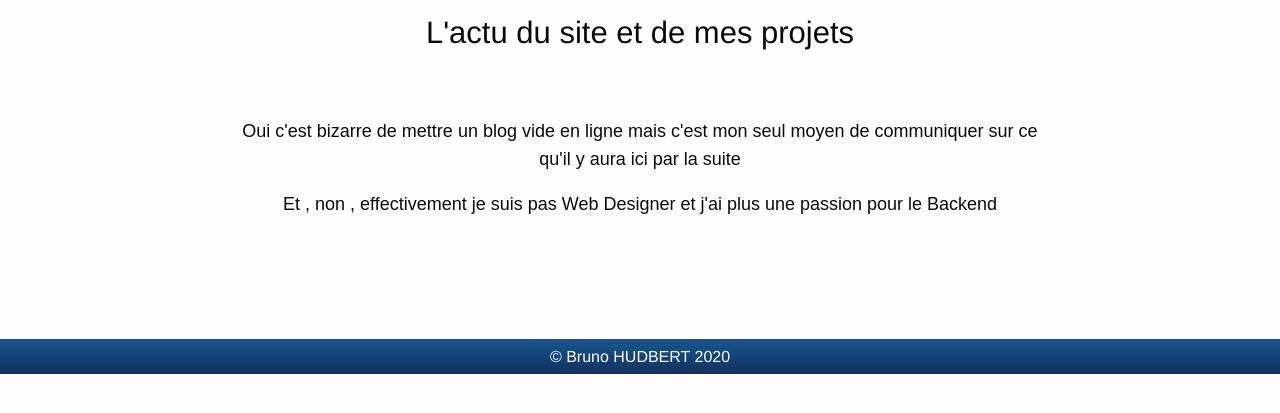
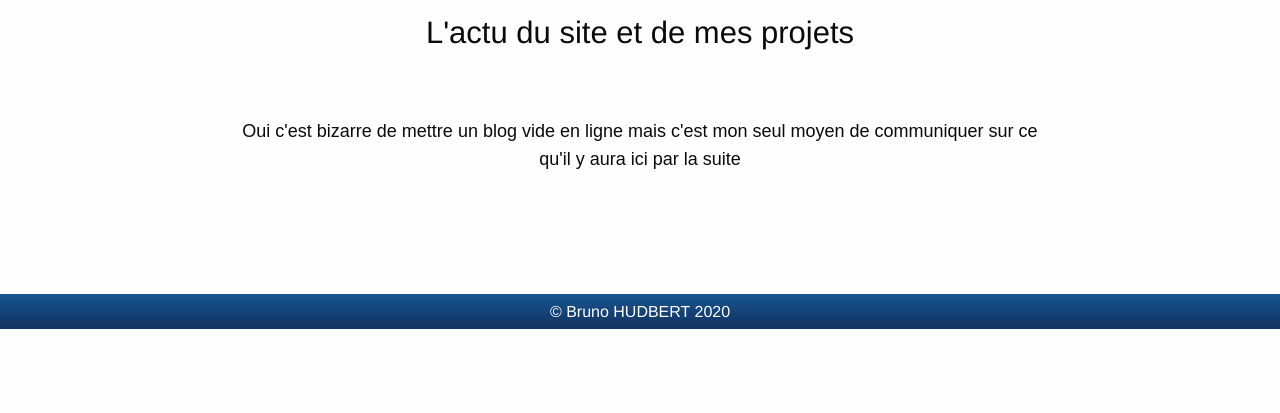
Before and after one commit to bhudbert/website, a Symfony app: template templates/post/index.html.twig in a window 1280 px wide. Shown: the part 156-569 px from the top of the page. Run offline with Twig, Linux system fonts and the light colour scheme; the template is opened without the code that fills it, so the values that code supplies are empty; some libraries are stand-ins or nearby versions.

Commit message:
site structure update

```diff
--- a/templates/post/index.html.twig
+++ b/templates/post/index.html.twig
@@ -18,9 +18,7 @@
             Oui c'est bizarre de mettre un blog vide en ligne mais c'est mon seul moyen de communiquer sur ce qu'il y
             aura ici par la suite
         </p>
-        <p>
-            Et , non , effectivement je suis pas Web Designer et j'ai plus une passion pour le Backend
-        </p>
+
         <br>   <br>
     </div>
 {% endblock %}
```
